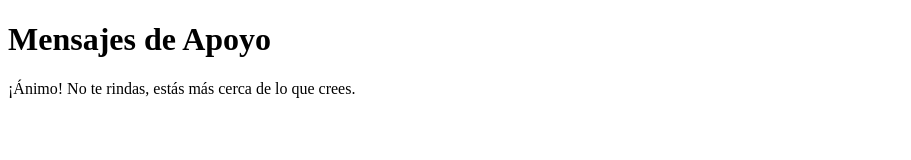
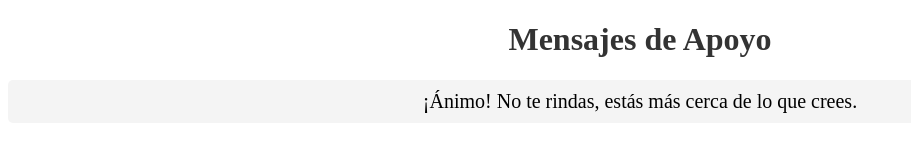
Before and after one commit to erikg-hash/DWI-Git, a plain HTML site: page index.html in a window 1280 px wide. Shown: the whole page, without its empty margins (0-911 px from the left). Drawn offline with Linux system fonts and the light colour scheme.

Commit message:
estilos para el mensaje

```diff
--- a/index.html
+++ b/index.html
@@ -5,6 +5,23 @@
   <meta http-equiv="X-UA-Compatible" content="IE=edge">
   <meta name="viewport" content="width=device-width, initial-scale=1.0">
   <title>Prueba de Git</title>
+
+  <style>
+    h1 {
+        color: #333;
+        text-align: center;
+    }
+
+    #mensaje {
+        font-size: 20px;
+        text-align: center;
+        margin-top: 20px;
+        padding: 10px;
+        background-color: #f4f4f4;
+        border-radius: 5px;
+    }
+</style>
+
 </head>
 <body>
     <h1>Mensajes de Apoyo</h1>
```
